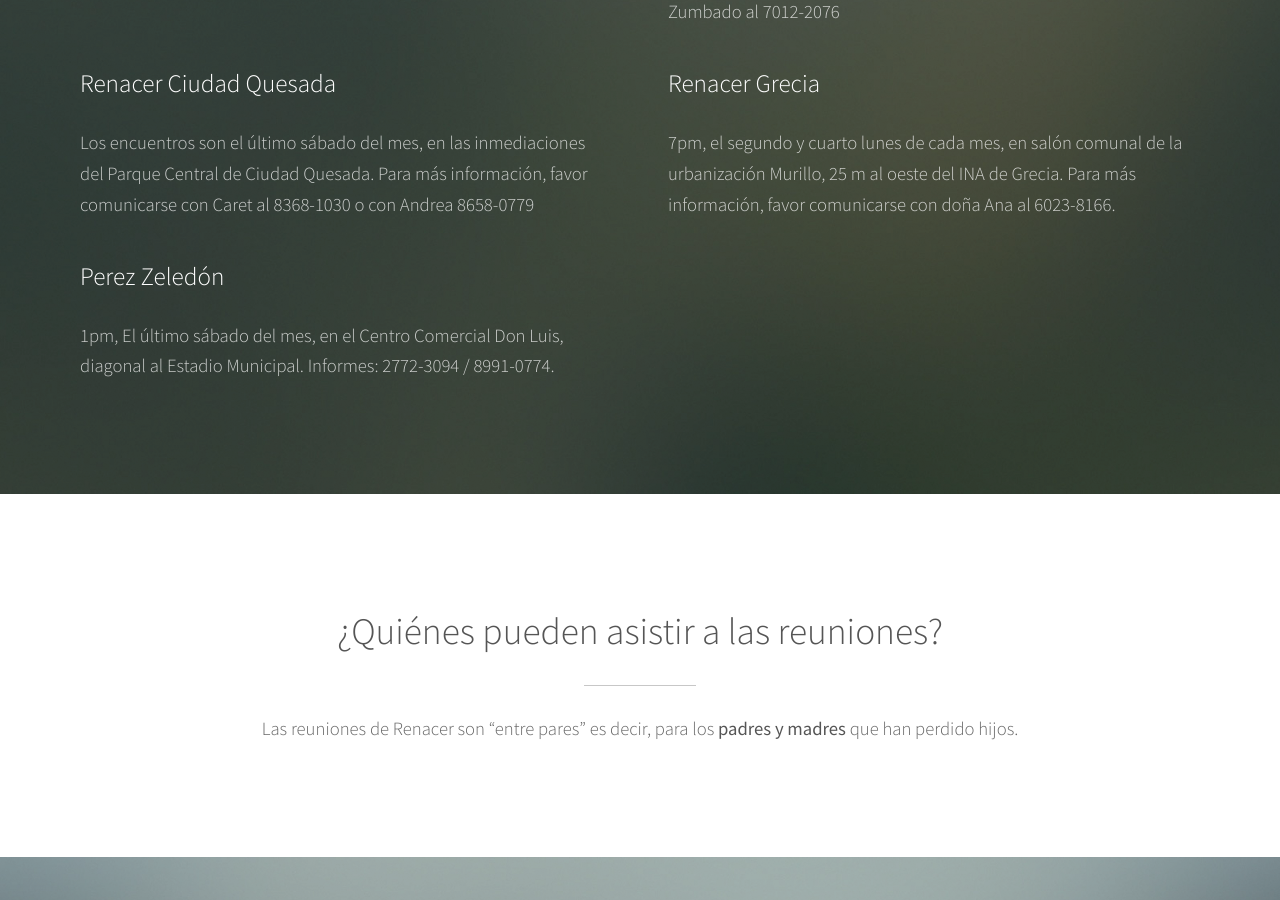
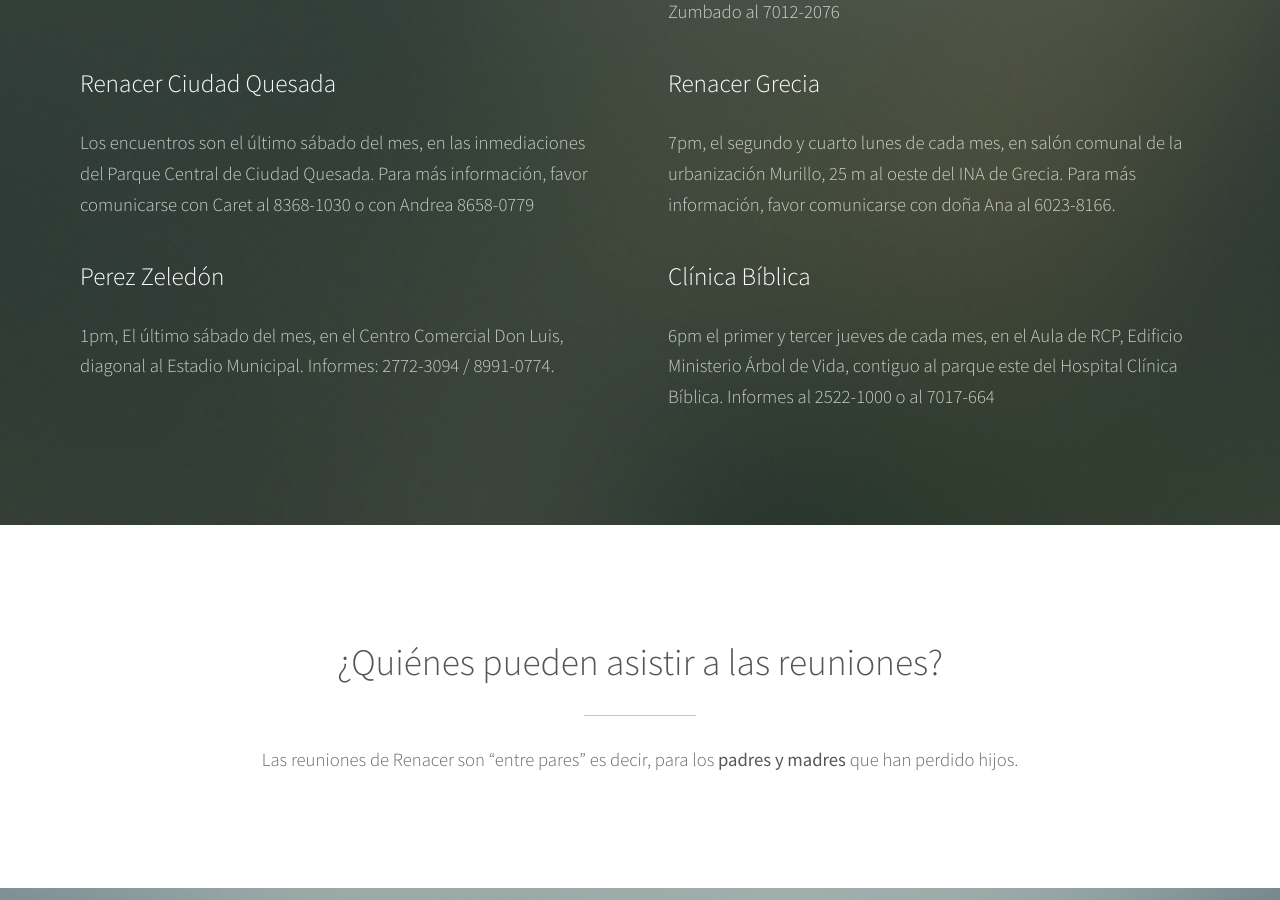
Before and after one commit to guayom/gruporenacer, a Jekyll site: the page built from index.html, in a window 1280 px wide and 900 px high, scrolled down 1956 px. Built offline with Jekyll 4.4.1, drawn with Linux system fonts in a browser that asks for light colours.

Commit message:
Agregué información de Clínica Bíblica

```diff
--- a/_data/reuniones.yml
+++ b/_data/reuniones.yml
@@ -18,3 +18,6 @@
 
 - titulo: Perez Zeledón
   descripcion: "1pm, El último sábado del mes, en el Centro Comercial Don Luis, diagonal al Estadio Municipal. Informes: 2772-3094 / 8991-0774."
+
+- titulo: Clínica Bíblica
+  descripcion: "6pm el primer y tercer jueves de cada mes, en el Aula de RCP, Edificio Ministerio Árbol de Vida, contiguo al parque este del Hospital Clínica Bíblica. Informes al 2522-1000 o al 7017-664"
```
